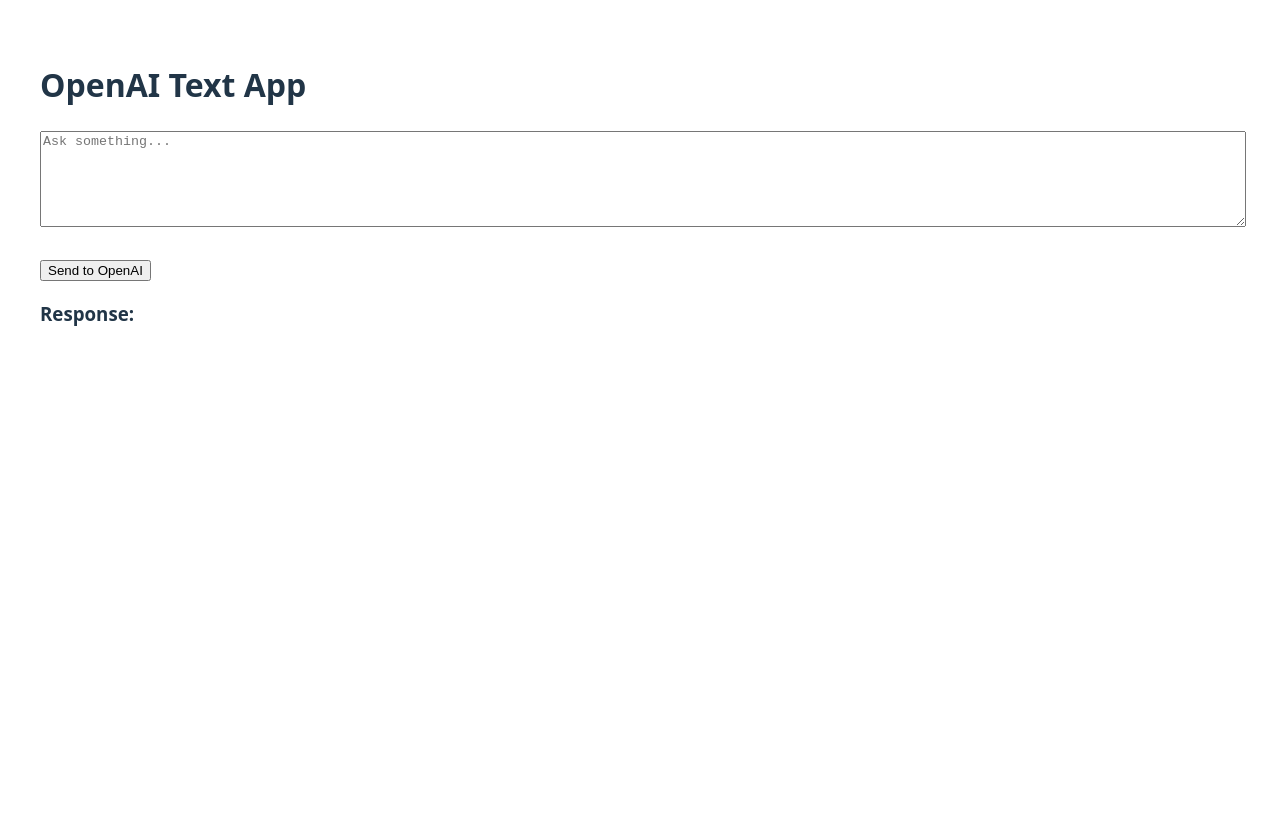
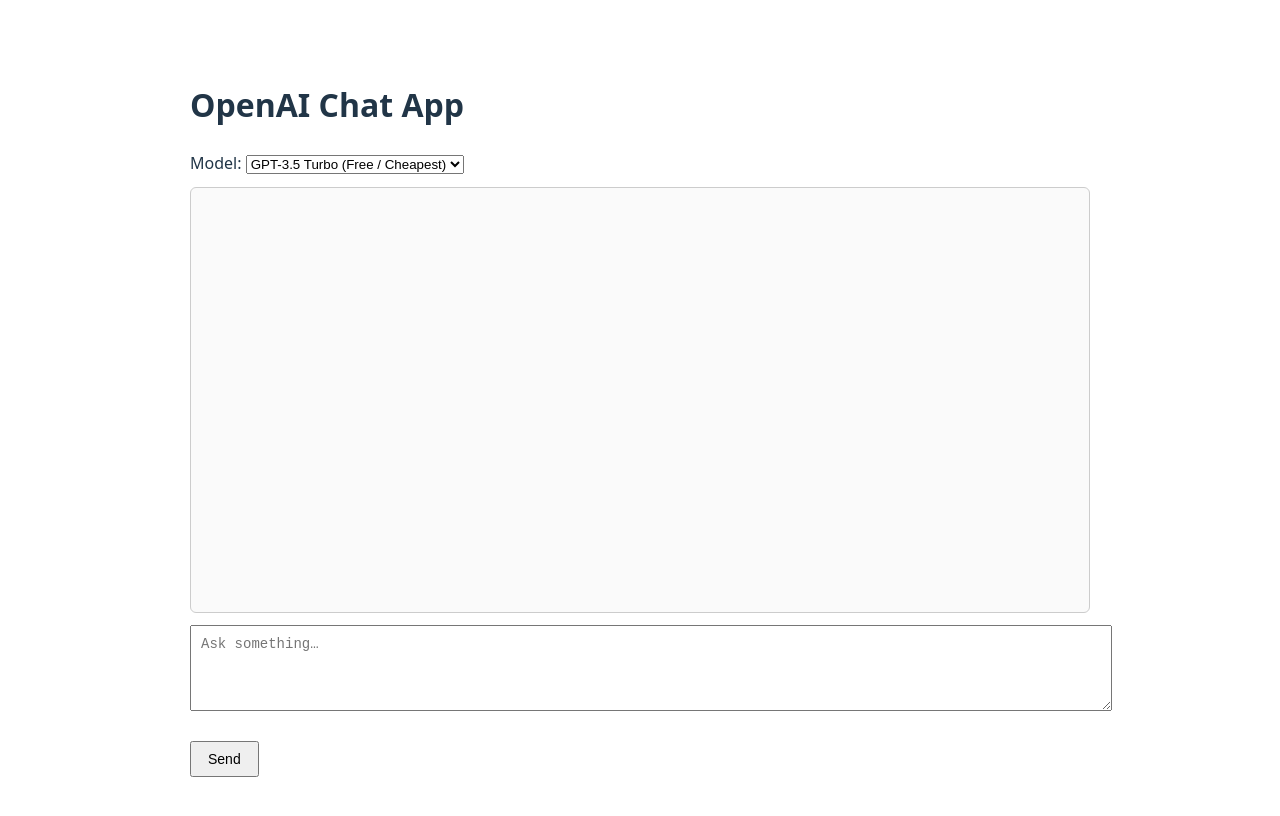
Before and after one commit to Moskilandia/gemini-text-app, a React (Vite) app: page / in a window 1280 px wide. Shown: the top 816 px of the page. Built offline with nearby package versions, Linux system fonts and the light colour scheme.

Commit message:
Refactor App component for better message handling

```diff
--- a/src/App.tsx
+++ b/src/App.tsx
@@ -1,55 +1,157 @@
-import { useState } from "react";
+import { useState, useRef, useEffect } from "react";
+
+type Message = {
+  role: "user" | "assistant";
+  content: string;
+};
 
 export default function App() {
+  const [messages, setMessages] = useState<Message[]>([]);
   const [prompt, setPrompt] = useState("");
-  const [response, setResponse] = useState("");
+  const [model, setModel] = useState("gpt-3.5-turbo");
   const [loading, setLoading] = useState(false);
 
+  const bottomRef = useRef<HTMLDivElement | null>(null);
+
+  useEffect(() => {
+    bottomRef.current?.scrollIntoView({ behavior: "smooth" });
+  }, [messages, loading]);
+
   async function sendPrompt() {
+    if (!prompt.trim() || loading) return;
+
+    const newMessages: Message[] = [
+      ...messages,
+      { role: "user", content: prompt },
+    ];
+
+    setMessages(newMessages);
+    setPrompt("");
     setLoading(true);
-    setResponse("");
 
     try {
       const res = await fetch("/api/openai", {
         method: "POST",
         headers: { "Content-Type": "application/json" },
-        body: JSON.stringify({ prompt }),
+        body: JSON.stringify({
+          messages: newMessages,
+          model,
+        }),
       });
 
       const data = await res.json();
 
       if (!res.ok) {
-        throw new Error(data.error || "Request failed");
+        throw new Error(data?.error || "Request failed");
       }
 
-      setResponse(data.text);
+      setMessages([
+        ...newMessages,
+        { role: "assistant", content: data.text },
+      ]);
     } catch (err: any) {
-      setResponse(err.message);
+      setMessages([
+        ...newMessages,
+        {
+          role: "assistant",
+          content: `Error: ${err.message}`,
+        },
+      ]);
     } finally {
       setLoading(false);
     }
   }
 
   return (
-    <div style={{ padding: 40 }}>
-      <h1>OpenAI Text App</h1>
+    <div
+      style={{
+        maxWidth: 900,
+        margin: "40px auto",
+        padding: 20,
+        fontFamily: "system-ui, sans-serif",
+      }}
+    >
+      <h1>OpenAI Chat App</h1>
 
+      {/* Model selector */}
+      <div style={{ marginBottom: 12 }}>
+        <label>
+          Model:&nbsp;
+          <select
+            value={model}
+            onChange={(e) => setModel(e.target.value)}
+          >
+            <option value="gpt-3.5-turbo">
+              GPT-3.5 Turbo (Free / Cheapest)
+            </option>
+            <option value="gpt-4o-mini">
+              GPT-4o Mini (If available)
+            </option>
+          </select>
+        </label>
+      </div>
+
+      {/* Chat window */}
+      <div
+        style={{
+          border: "1px solid #ccc",
+          borderRadius: 6,
+          padding: 12,
+          height: 400,
+          overflowY: "auto",
+          marginBottom: 12,
+          background: "#fafafa",
+        }}
+      >
+        {messages.map((m, i) => (
+          <div key={i} style={{ marginBottom: 10 }}>
+            <strong>{m.role === "user" ? "You" : "AI"}:</strong>
+            <div style={{ whiteSpace: "pre-wrap" }}>{m.content}</div>
+          </div>
+        ))}
+
+        {loading && (
+          <div>
+            <strong>AI:</strong> Thinking…
+          </div>
+        )}
+
+        <div ref={bottomRef} />
+      </div>
+
+      {/* Prompt input */}
       <textarea
         value={prompt}
         onChange={(e) => setPrompt(e.target.value)}
-        rows={6}
-        style={{ width: "100%" }}
-        placeholder="Ask something..."
+        rows={4}
+        placeholder="Ask something…"
+        style={{
+          width: "100%",
+          padding: 10,
+          fontSize: 14,
+        }}
+        onKeyDown={(e) => {
+          if (e.key === "Enter" && !e.shiftKey) {
+            e.preventDefault();
+            sendPrompt();
+          }
+        }}
       />
 
-      <br /><br />
+      <br />
+      <br />
 
-      <button onClick={sendPrompt} disabled={loading}>
-        {loading ? "Thinking..." : "Send to OpenAI"}
+      <button
+        onClick={sendPrompt}
+        disabled={loading}
+        style={{
+          padding: "8px 16px",
+          fontSize: 14,
+          cursor: loading ? "not-allowed" : "pointer",
+        }}
+      >
+        {loading ? "Thinking…" : "Send"}
       </button>
-
-      <h3>Response:</h3>
-      <pre>{response}</pre>
     </div>
   );
 }
```
